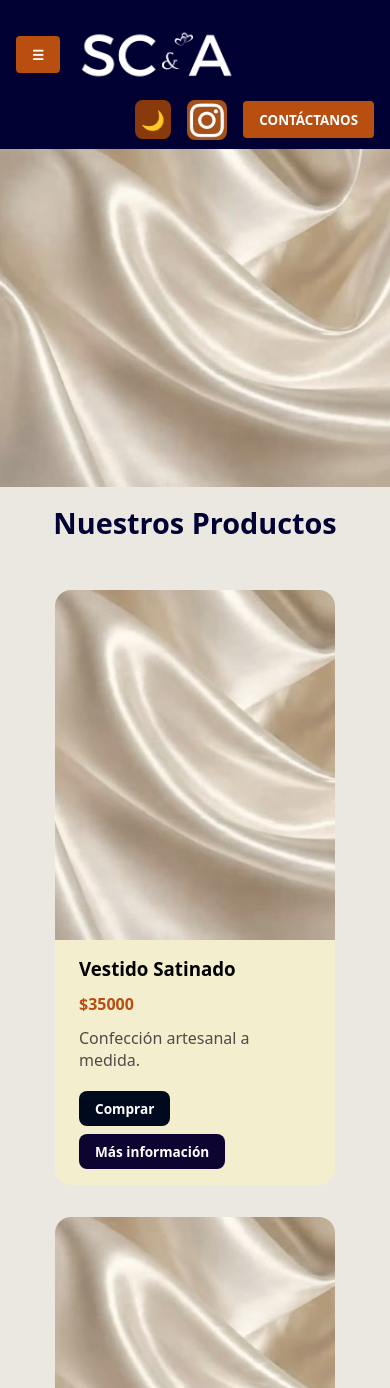
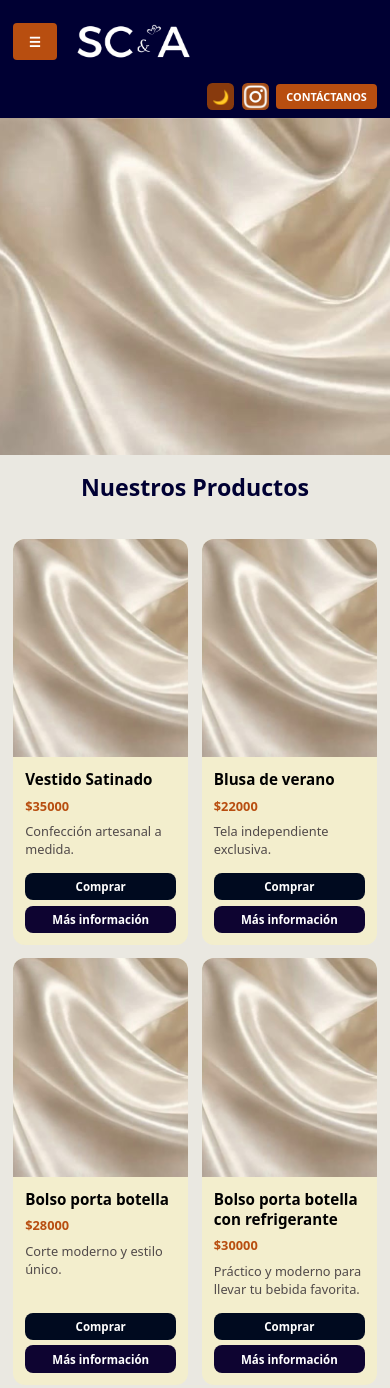
Before and after one commit to AailenSH/sca, a plain HTML site: page index.html in a window 390 px wide. Shown: the top 1388 px of the page. Drawn offline with Linux system fonts and the light colour scheme.

Commit message:
responsive

```diff
--- a/styles.css
+++ b/styles.css
@@ -791,30 +791,38 @@ body.oscuro {
 /* ==========================================
 11. RESPONSIVE
    ========================================== */
-@media (max-width: 820px) {
-    .historia-sca {
-        padding: 2rem 1rem 3rem 1rem;
-    }
-
-    .historia-texto {
-        padding: 1.5rem;
-    }
-}
-
 @media (max-width: 768px) {
     .main-header {
-        --header-h: 7.2rem;
-        padding: 0.6rem 1rem;
+        padding: 0.5rem 0.8rem;
         flex-wrap: wrap;
+        gap: 0.45rem;
     }
 
     .logo-link {
-        max-width: 10rem;
+        max-width: 7.5rem;
     }
 
     .header-right {
         justify-content: flex-end;
         width: 100%;
+        gap: 0.45rem;
+
+        #theme-toggle {
+            font-size: 0.85rem;
+            padding: 0.2rem;
+            width: 1.7rem;
+            height: 1.7rem;
+        }
+
+        .header-ig-btn {
+            width: 1.7rem;
+            height: 1.7rem;
+        }
+
+        .btn-contact {
+            padding: 0.32rem 0.65rem;
+            font-size: 0.68rem;
+        }
     }
 
     .brand-text {
@@ -822,20 +830,81 @@ body.oscuro {
     }
 
     .side-menu {
-        top: var(--header-h, 7.2rem);
-        height: calc(100dvh - var(--header-h, 7.2rem));
-        max-height: calc(100dvh - var(--header-h, 7.2rem));
-        width: 80vw;
-        max-width: 18rem;
+        top: 5.8rem;
+        width: 56vw;
+        max-width: 12rem;
+        padding: 1.15rem 0.75rem;
     }
 
     .container {
-        padding: 1rem;
+        padding: 1rem 0.75rem;
+        gap: 1.2rem;
+    }
+
+    .titulo-seccion {
+        font-size: 1.45rem;
+    }
+
+    .productos-grid {
+        gap: 0.85rem;
+    }
+
+    .card {
+        max-width: calc(50% - 0.5rem);
+        border-radius: 0.75rem;
+
+        .card-content {
+            padding: 0.75rem;
+            gap: 0.45rem;
+
+            h3 {
+                font-size: 0.95rem;
+            }
+
+            p {
+                font-size: 0.8rem;
+            }
+        }
+
+        .card-actions {
+            flex-direction: row;
+            flex-wrap: wrap;
+            gap: 0.35rem;
+        }
+
+        .btn-comprar,
+        .btn-info {
+            flex: 1 1 auto;
+            text-align: center;
+            padding: 0.38rem 0.5rem;
+            font-size: 0.72rem;
+        }
+    }
+
+    .pagina-header {
+        padding: 2rem 1rem 0.75rem 1rem;
+
+        h1 {
+            font-size: 1.85rem;
+        }
+
+        p {
+            font-size: 1rem;
+        }
     }
 
     .paso-card {
         flex-direction: column;
         align-items: flex-start;
         gap: 0.8rem;
+        padding: 1.1rem;
+    }
+
+    .card-talles {
+        padding: 1.5rem 1.1rem;
+
+        h2 {
+            font-size: 1.55rem;
+        }
     }
 }
```
